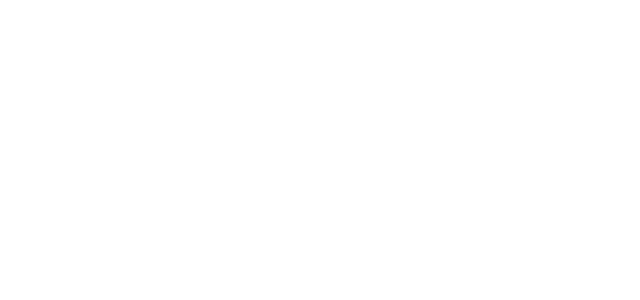
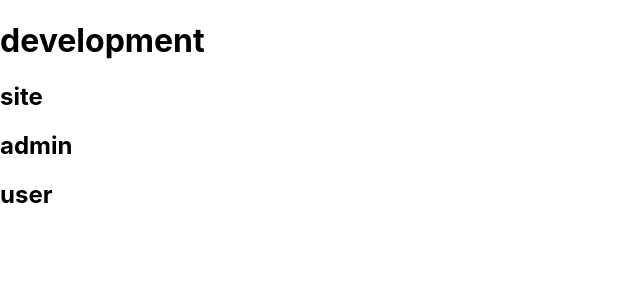
Before and after one commit to kcmjschwartz/petPalPlaydates-client, a React (Create React App) app: page / in a window 1280 px wide. Shown: the top 300 px of the page, without its empty margins (0-640 px from the left). Built offline with nearby package versions, Linux system fonts and the light colour scheme.

Commit message:
push user branch

```diff
--- a/src/App.tsx
+++ b/src/App.tsx
@@ -5,7 +5,10 @@
 function App() {
   return (
     <div className="App">
-
+     <h1>development</h1>
+     <h2>site</h2>
+     <h2>admin</h2>
+     <h2>user</h2>
     </div>
   );
 }
```
